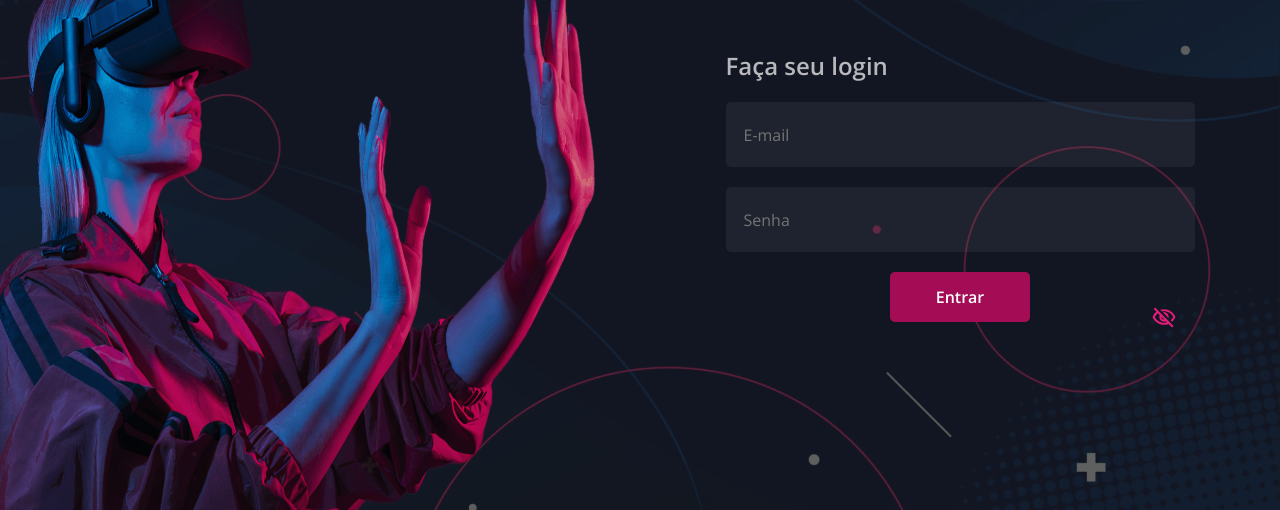
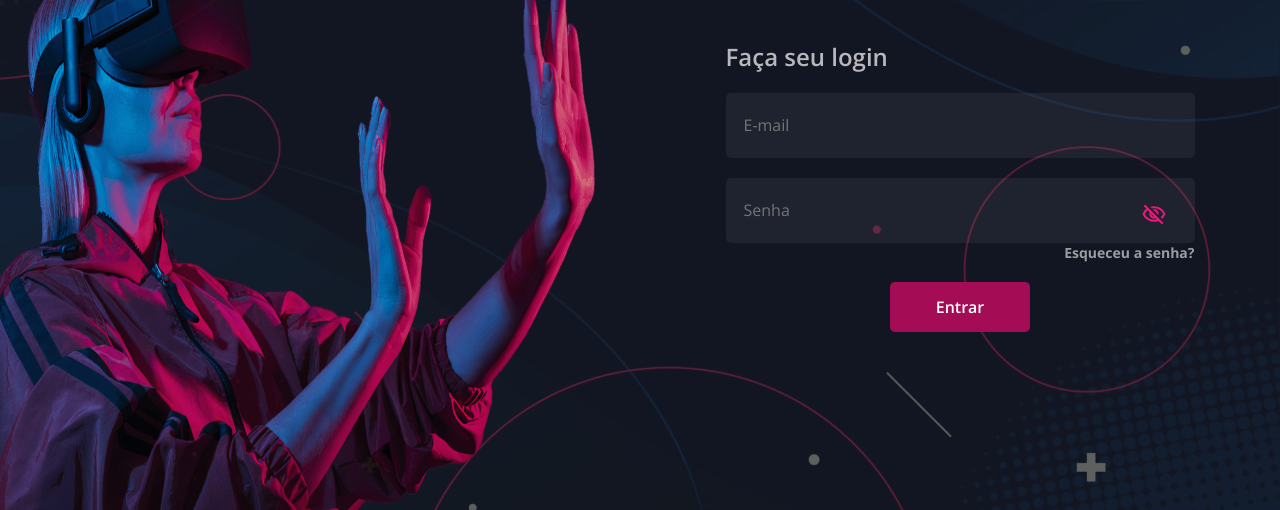
Before and after one commit to Thaina-Abrantes/propofando-frontend, a React app: page /login in a window 1280 px wide. Shown: the part 290-800 px from the top of the page. Built offline with nearby package versions, Linux system fonts and the light colour scheme.

Commit message:
Adicionado cor do link. Position do icone de visibilidade ok. Erro não está validando

```diff
--- a/src/pages/Login/index.js
+++ b/src/pages/Login/index.js
@@ -83,6 +83,7 @@ export function Login() {
             <button
               onClick={login}
               className="button"
+
             >
               Entrar
             </button>
--- a/src/pages/LoginStudent/index.js
+++ b/src/pages/LoginStudent/index.js
@@ -1,14 +1,46 @@
 import { useState } from 'react';
+import { loginSchema } from 'validations/loginValidation';
 import style from './styles.module.scss';
 import logoDark from '../../assets/logo-dark.svg';
 import vr from '../../assets/Foto_VR.png';
 import openEye from '../../assets/visibility-icon.svg';
 import closedEye from '../../assets/visibility-off-icon.svg';
 
+const defaultValuesForm = { email: '', password: '' };
+
 export function LoginStudent() {
   const [open, setOpen] = useState(false);
+  const [form, setForm] = useState(defaultValuesForm);
+  const [erroEmail, setErroEmail] = useState('');
+  const [erroPassword, setErroPassword] = useState('');
+
+  async function handleSubmit(event) {
+    setErroEmail('');
+    setErroPassword('');
+    event.preventDefault();
+
+    try {
+      await loginSchema.validateSync({
+        email: event.target[0].value,
+        password: event.target[1].value,
+      });
+    } catch (error) {
+      if (error.params.path === 'email') {
+        setErroEmail(error.message);
+        return;
+      }
+      if (error.params.path === 'password') {
+        setErroPassword(error.message);
+      }
+    }
+  }
+
+  function handleChange(event) {
+    setForm({ ...form, [event.target.name]: event.target.value });
+  }
 
   return (
+
     <div className={style.container}>
       <div className={style['container-left']}>
         <h1>
@@ -24,27 +56,44 @@ export function LoginStudent() {
       <div className={style['container-right']}>
         <div className={style['container-card']}>
           <img src={logoDark} alt="Logo Propofando" />
-          <form>
+          <form onSubmit={handleSubmit}>
             <h2>Faça seu login</h2>
-            <div>
-              <input className="input" placeholder="E-mail" />
+
+            <div className="containerInput">
+              <input
+                className={erroEmail ? 'error-dark' : 'input'}
+                placeholder="E-mail"
+                name="email"
+                value={form.email}
+                onChange={(event) => handleChange(event)}
+              />
+              {erroEmail && <span>{erroEmail}</span>}
             </div>
+
             <div className={style['password-input']}>
               <button
                 type="button"
                 onClick={() => setOpen(!open)}
               >
                 <img src={open === false ? closedEye : openEye} alt="Visibiidade" />
+              </button>
 
-              </button>
-              <input className="input" placeholder="Senha" type={open === false ? 'password' : 'text'} />
+              <input
+                className={erroPassword ? 'error-dark' : 'input'}
+                placeholder="Senha"
+                name="password"
+                value={form.password}
+                type={open === false ? 'password' : 'text'}
+                onChange={(event) => handleChange(event)}
+              />
+              <a href="#">Esqueceu a senha? </a>
             </div>
+
             <div className={style.btn}>
               <button className="button">Entrar</button>
             </div>
           </form>
         </div>
-
       </div>
     </div>
   );
--- a/src/pages/LoginStudent/styles.module.scss
+++ b/src/pages/LoginStudent/styles.module.scss
@@ -28,7 +28,6 @@
   }
 }
 .container-right {
-  position: relative;
   width: 50%;
   height: 100vh;
   display: flex;
@@ -41,7 +40,6 @@
   input {
     width: 469px;
     height: 65px;
-    margin-bottom: 20px;
   }
 
   h2 {
@@ -71,14 +69,18 @@
 }
 
 .password-input {
+  display: flex;
+  flex-direction: column;
+  position: relative;
   button {
     all: unset;
     cursor: pointer;
   }
+
   img {
     position: absolute;
-    right: 100px;
-    bottom: 180px;
+    right: 25px;
+    bottom: 35px;
     width: 32px;
     height: 25px;
   }
@@ -86,4 +88,17 @@
   input::-ms-clear {
     display: none;
   }
+  a {
+    display: flex;
+    width: 100%;
+    justify-content: flex-end;
+
+    font-style: normal;
+    font-weight: 700;
+    font-size: 14px;
+    text-decoration: none;
+    color: var(--white600);
+  }
+  margin-top: 20px;
+  margin-bottom: 20px;
 }
--- a/src/styles/index.scss
+++ b/src/styles/index.scss
@@ -28,6 +28,7 @@
   --white300: #f3f3f399;
   --white400: #fcfcfc;
   --white500: #fffefeb3;
+  --white600: #d6d6d6b3;
 }
 
 @import url("./button.scss");
```
